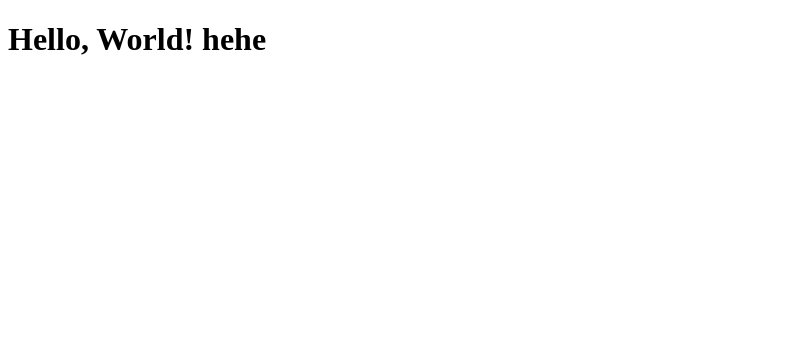
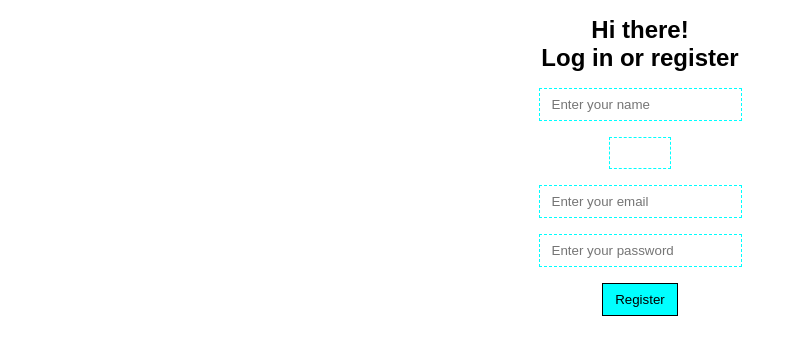
Before and after one commit to ramfiorentino/practice-web-app, a website built with Parcel: page src/index.html in a window 1280 px wide. Shown: the whole page, without its empty margins (0-797 px from the left). Built offline with nearby package versions, Linux system fonts and the light colour scheme.

Commit message:
add basic form, initial JS logic, and basic CSS styles

```diff
--- a/src/index.html
+++ b/src/index.html
@@ -2,11 +2,23 @@
 <html lang="en">
   <head>
     <meta charset="utf-8"/>
+    <meta name="viewport" content="width=device-width, initial-scale=1.0">
     <title>My Practice Web App</title>
     <!-- Favicon -->
     <link rel="icon" href="./assets/RF-Favicon.svg" type="image/x-icon">
+    <link rel="stylesheet" href="styles.css">
   </head>
   <body>
-    <h1>Hello, World! hehe</h1>
+    <h1>Hi there! <br/> Log in or register</h1>
+    <form id="registerForm">
+        <input type="text" id="name" required placeholder="Enter your name">
+        <div id="div-alert"></div>
+        <input type="email" id="email" required placeholder="Enter your email">
+        <input type="password" id="password" required placeholder="Enter your password">
+        <button type="submit">Register</button>
+    </form>
+
+
+    <script type="module" src="./index.js"></script>
   </body>
 </html>
--- a/src/index.js
+++ b/src/index.js
@@ -0,0 +1,9 @@
+// Hi! This is your root js file, where the logic comes together to make great changes!
+
+document.getElementById("name").addEventListener("change", nameValidation);
+
+function nameValidation() {
+  console.log("Im name validating");
+  document.getElementById("div-alert").style.backgroundColor = "red";
+  document.getElementById("div-alert").innerHTML = "THIS IS SO WRONG";
+}
--- /dev/null
+++ b/src/styles.css
@@ -0,0 +1,52 @@
+:root {
+  box-sizing: border-box;
+
+  /* smoother rendering particularly on macOS systems */
+  -webkit-font-smoothing: antialiased;
+  font-family: sans-serif;
+  font-size: 16px;
+}
+
+body {
+  margin: 0;
+  height: 100%;
+  text-align: center;
+}
+
+h1 {
+  font-size: 1.5rem;
+}
+
+form {
+  margin: 0 auto;
+  width: 70%;
+  display: flex;
+  flex-direction: column;
+  align-items: center;
+  gap: 1rem;
+}
+
+input {
+  padding: 8px 12px;
+  border-radius: 50;
+  border: 1px dashed aqua;
+}
+
+form button {
+  background-color: aqua;
+  padding: 8px 12px;
+  border-radius: 50;
+  border: 1px solid black;
+}
+
+form button:active {
+  scale: 105%;
+}
+
+#div-alert {
+  min-width: 50px;
+  height: 20px;
+  padding: 5px;
+  background-color: white;
+  border: 1px dashed aqua;
+}
```
